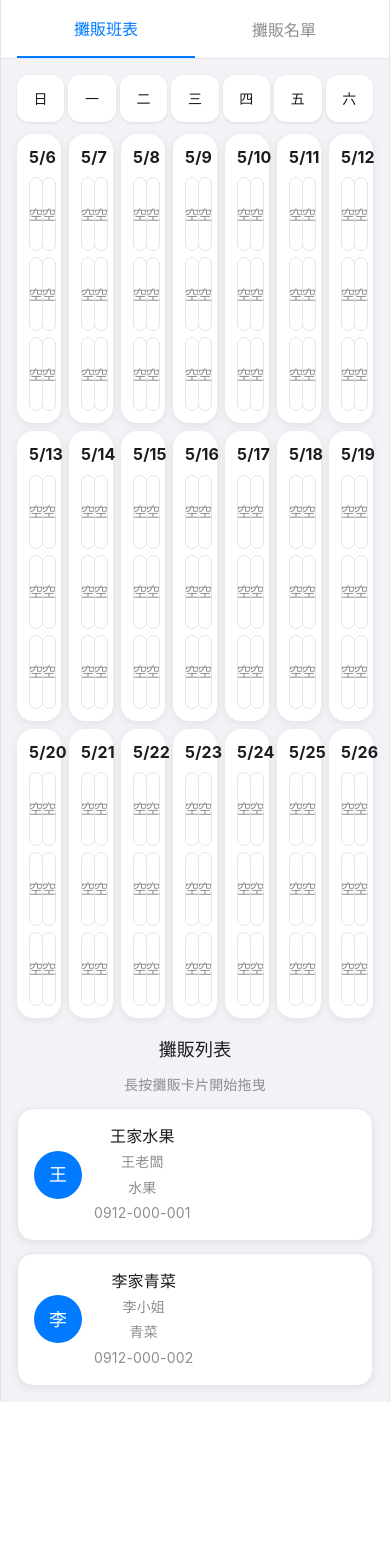
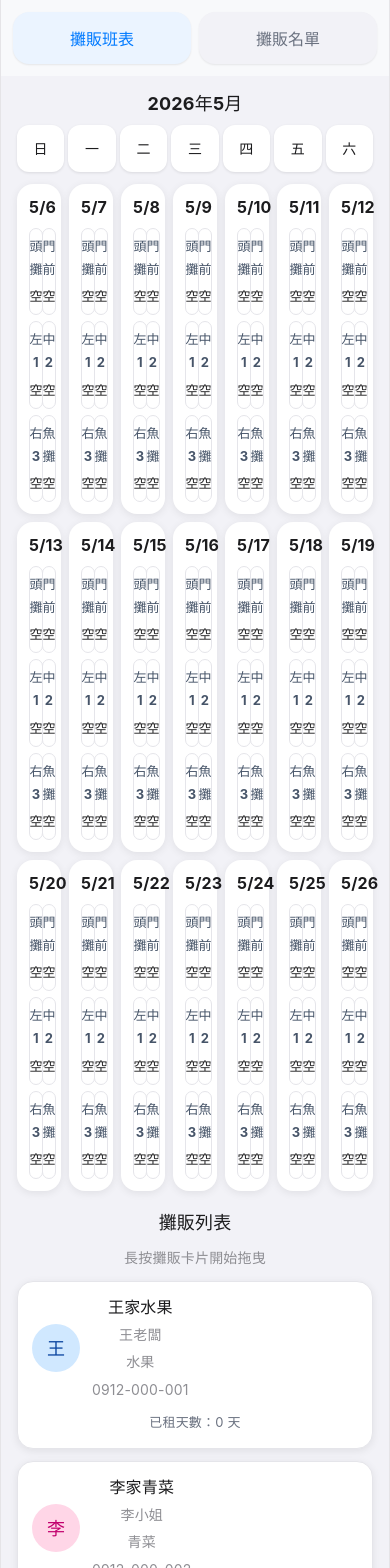
Before and after one commit to Hsu7183/dongmen-market-manager, a React (Vite) app: page / in a window 390 px wide. Shown: the top 1568 px of the page. Before the commit the page ends 1402 px from the top, so only its background shows below. Built offline with nearby package versions, Linux system fonts and the light colour scheme.

Commit message:
feat: polish mobile scheduling UI and vendor cards

```diff
--- a/src/App.tsx
+++ b/src/App.tsx
@@ -11,6 +11,8 @@ type Vendor = {
   phone: string;
   line: string;
   product: string;
+  gender: "男" | "女";
+  photo?: string;
   longTerm: boolean;
   weekdays: number[];
   preferredStall: StallId | "";
@@ -36,6 +38,7 @@ const defaultVendors: Vendor[] = [
     phone: "0912-000-001",
     line: "wangfruit",
     product: "水果",
+    gender: "男",
     longTerm: false,
     weekdays: [2, 4, 6],
     preferredStall: "頭攤",
@@ -47,6 +50,7 @@ const defaultVendors: Vendor[] = [
     phone: "0912-000-002",
     line: "livegetable",
     product: "青菜",
+    gender: "女",
     longTerm: false,
     weekdays: [1, 3, 5],
     preferredStall: "門前",
@@ -62,7 +66,12 @@ const emptyDayRecords = (): DayRecords => ({
   "魚攤": { status: "empty", vendorId: "", locked: false },
 });
 
-const getDateKey = (date: Date) => date.toISOString().slice(0, 10);
+const getDateKey = (date: Date) => {
+  const year = date.getFullYear();
+  const month = String(date.getMonth() + 1).padStart(2, "0");
+  const day = String(date.getDate()).padStart(2, "0");
+  return `${year}-${month}-${day}`;
+};
 const formatShortDate = (date: Date) => `${date.getMonth() + 1}/${date.getDate()}`;
 
 const buildScheduleDates = () => {
@@ -79,7 +88,20 @@ function App() {
   const [currentTab, setCurrentTab] = useState<Tab>("schedule");
   const [vendors, setVendors] = useState<Vendor[]>(() => {
     const raw = localStorage.getItem("vendors");
-    return raw ? (JSON.parse(raw) as Vendor[]) : defaultVendors;
+    const saved = raw ? (JSON.parse(raw) as Partial<Vendor>[]) : defaultVendors;
+    return saved.map((vendor) => ({
+      id: vendor.id ?? `v-${Date.now()}`,
+      stallName: vendor.stallName ?? "",
+      contactName: vendor.contactName ?? "",
+      phone: vendor.phone ?? "",
+      line: vendor.line ?? "",
+      product: vendor.product ?? "",
+      gender: vendor.gender ?? "男",
+      photo: vendor.photo ?? "",
+      longTerm: vendor.longTerm ?? false,
+      weekdays: vendor.weekdays ?? [],
+      preferredStall: vendor.preferredStall ?? "",
+    }));
   });
   const [schedule, setSchedule] = useState<ScheduleMap>(() => {
     const raw = localStorage.getItem("schedule");
@@ -91,6 +113,8 @@ function App() {
     phone: "",
     line: "",
     product: "",
+    gender: "男" as "男" | "女",
+    photo: "",
     longTerm: false,
     weekdays: [] as number[],
     preferredStall: "" as StallId | "",
@@ -98,6 +122,7 @@ function App() {
   const [mobileDragVendorId, setMobileDragVendorId] = useState<string | null>(null);
   const [dragOverCell, setDragOverCell] = useState<{ dateKey: string; stall: StallId } | null>(null);
   const [dragMessage, setDragMessage] = useState<string | null>(null);
+  const [activeVendorActions, setActiveVendorActions] = useState<string | null>(null);
 
   const touchDragTimerRef = useRef<number | null>(null);
   const touchStartPointRef = useRef<{ x: number; y: number } | null>(null);
@@ -111,6 +136,7 @@ function App() {
   }, [schedule]);
 
   const scheduleDates = useMemo(() => buildScheduleDates(), []);
+  const scheduleMonthLabel = `${scheduleDates[0].getFullYear()}年${scheduleDates[0].getMonth() + 1}月`;
   const vendorMap = useMemo(
     () =>
       vendors.reduce((map, vendor) => {
@@ -119,6 +145,18 @@ function App() {
       }, {} as Record<string, Vendor>),
     [vendors]
   );
+  const rentDays = useMemo(() => {
+    const counts: Record<string, number> = {};
+    Object.values(schedule).forEach((dayRecords) => {
+      STALLS.forEach((stall) => {
+        const record = dayRecords[stall];
+        if (record.vendorId) {
+          counts[record.vendorId] = (counts[record.vendorId] ?? 0) + 1;
+        }
+      });
+    });
+    return counts;
+  }, [schedule]);
 
   const updateStall = (dateKey: string, stall: StallId, patch: Partial<StallRecord>) => {
     setSchedule((prev) => {
@@ -189,6 +227,18 @@ function App() {
     }
   };
 
+  const handlePhotoChange = (event: React.ChangeEvent<HTMLInputElement>) => {
+    const file = event.target.files?.[0];
+    if (!file) return;
+    const reader = new FileReader();
+    reader.onload = () => {
+      if (typeof reader.result === "string") {
+        setNewVendor((prev) => ({ ...prev, photo: reader.result as string }));
+      }
+    };
+    reader.readAsDataURL(file);
+  };
+
   const handleMobileDrop = (dateKey: string, stall: StallId, vendorId: string) => {
     const current = schedule[dateKey] ?? emptyDayRecords();
     if (current[stall].locked) return;
@@ -254,14 +304,11 @@ function App() {
     const current = schedule[dateKey] ?? emptyDayRecords();
     const record = current[stall];
     if (record.locked) {
-      // Unlock
       updateStall(dateKey, stall, {
         status: "empty",
         vendorId: "",
         locked: false,
       });
-    } else {
-      // Do nothing for empty stalls
     }
   };
 
@@ -285,6 +332,8 @@ function App() {
       phone: "",
       line: "",
       product: "",
+      gender: "男",
+      photo: "",
       longTerm: false,
       weekdays: [],
       preferredStall: "",
@@ -338,6 +387,28 @@ function App() {
               value={newVendor.product}
               onChange={(e) => setNewVendor({ ...newVendor, product: e.target.value })}
             />
+            <div style={styles.fieldRow}>
+              <label style={styles.fieldLabel}>
+                性別
+                <select
+                  style={styles.select}
+                  value={newVendor.gender}
+                  onChange={(e) => setNewVendor({ ...newVendor, gender: e.target.value as "男" | "女" })}
+                >
+                  <option value="男">男</option>
+                  <option value="女">女</option>
+                </select>
+              </label>
+              <label style={styles.fieldLabel}>
+                照片
+                <input
+                  type="file"
+                  accept="image/*"
+                  style={styles.fileInput}
+                  onChange={handlePhotoChange}
+                />
+              </label>
+            </div>
             <div style={styles.checkboxRow}>
               <label style={styles.checkboxLabel}>
                 <input
@@ -403,14 +474,31 @@ function App() {
             <button style={styles.primaryButton} onClick={addVendor}>新增攤販</button>
           </div>
 
-          {vendors.map((vendor) => (
-            <div key={vendor.id} style={styles.vendorCard}>
+          {vendors.map((vendor) => {
+            const cardBg = vendor.photo ? "transparent" : vendor.gender === "女" ? "#ffd6e7" : "#d0e8ff";
+            return (
+              <div key={vendor.id} style={styles.vendorCardCompact}>
+                <div style={styles.vendorCardRow}>
+                  <div style={{ ...styles.avatar, background: cardBg }}>
+                    {vendor.photo ? (
+                      <img src={vendor.photo} alt="avatar" style={styles.avatarImage} />
+                    ) : (
+                      <span style={{ color: vendor.gender === "女" ? "#c2006e" : "#0d47a1" }}>
+                        {vendor.contactName.charAt(0)}
+                      </span>
+                    )}
+                  </div>
+                  <div style={styles.vendorMetaCompact}>
                     <div style={styles.vendorTitle}>{vendor.stallName}</div>
                     <div style={styles.vendorInfo}>{vendor.contactName}</div>
                     <div style={styles.vendorInfo}>{vendor.product}</div>
                     <div style={styles.vendorInfo}>{vendor.phone}</div>
                   </div>
-          ))}
+                </div>
+                <div style={styles.rentDays}>已租天數：{rentDays[vendor.id] ?? 0} 天</div>
+              </div>
+            );
+          })}
         </div>
       </div>
     );
@@ -431,6 +519,7 @@ function App() {
       </div>
 
       <div style={styles.content}>
+        <div style={styles.monthTitle}>{scheduleMonthLabel}</div>
         <div style={styles.calendarHeader}>
           {WEEKDAYS.map((day) => (
             <div key={day} style={styles.weekdayCell}>{day}</div>
@@ -460,20 +549,22 @@ function App() {
                           ...styles.stallCell,
                           background: record.status === "occupied" ? "#d1fae5" : "#ffffff",
                           borderColor: isDragOver ? "#007aff" : "#e5e5ea",
-                          opacity: record.locked ? 0.9 : 1,
+                          opacity: record.locked ? 0.95 : 1,
                         }}
                         onDragOver={(event) => event.preventDefault()}
                         onDrop={(event) => handleDesktopDrop(event, dateKey, stall)}
                         onClick={() => handleStallClick(dateKey, stall)}
                       >
+                        <div style={styles.stallName}>{stall}</div>
                         {record.status === "occupied" && vendor ? (
                           <>
-                            <div style={styles.vendorAvatarSmall}>{vendor.contactName.charAt(0)}</div>
+                            <div style={styles.vendorAvatarLarge}>{vendor.contactName.charAt(0)}</div>
                             <div style={styles.vendorNameSmall}>{vendor.stallName}</div>
                             <div style={styles.lockIcon}>🔒</div>
+                            <div style={styles.stallStatusText}>已排</div>
                           </>
                         ) : (
-                          <div style={styles.emptyText}>空</div>
+                          <div style={styles.stallStatusText}>空</div>
                         )}
                       </div>
                     );
@@ -488,7 +579,10 @@ function App() {
           <div style={styles.sectionTitle}>攤販列表</div>
           <div style={styles.dragHint}>{dragMessage || "長按攤販卡片開始拖曳"}</div>
           <div style={styles.vendorList}>
-            {vendors.map((vendor) => (
+            {vendors.map((vendor) => {
+              const isActive = activeVendorActions === vendor.id;
+              const activeBg = vendor.photo ? "transparent" : vendor.gender === "女" ? "#ffd6e7" : "#d0e8ff";
+              return (
                 <div
                   key={vendor.id}
                   draggable
@@ -497,20 +591,51 @@ function App() {
                   onTouchMove={handleVendorTouchMove}
                   onTouchEnd={handleVendorTouchEnd}
                   onTouchCancel={handleVendorTouchEnd}
+                  onClick={() => setActiveVendorActions(isActive ? null : vendor.id)}
                   style={{
-                  ...styles.vendorCardHorizontal,
+                    ...styles.vendorCardCompact,
                     opacity: mobileDragVendorId === vendor.id ? 0.6 : 1,
                   }}
                 >
-                <div style={styles.avatar}>{vendor.contactName.charAt(0)}</div>
-                <div style={styles.vendorMeta}>
+                  <div style={styles.vendorCardRow}>
+                    <div style={{ ...styles.avatar, background: activeBg }}>
+                      {vendor.photo ? (
+                        <img src={vendor.photo} alt="avatar" style={styles.avatarImage} />
+                      ) : (
+                        <span style={{ color: vendor.gender === "女" ? "#c2006e" : "#0d47a1" }}>
+                          {vendor.contactName.charAt(0)}
+                        </span>
+                      )}
+                    </div>
+                    <div style={styles.vendorMetaCompact}>
                       <div style={styles.vendorTitle}>{vendor.stallName}</div>
                       <div style={styles.vendorInfo}>{vendor.contactName}</div>
                       <div style={styles.vendorInfo}>{vendor.product}</div>
                       <div style={styles.vendorInfo}>{vendor.phone}</div>
                     </div>
                   </div>
-            ))}
+                  <div style={styles.rentDays}>已租天數：{rentDays[vendor.id] ?? 0} 天</div>
+                  {isActive ? (
+                    <div style={styles.quickActions}>
+                      <button
+                        type="button"
+                        style={styles.quickActionButton}
+                        onClick={() => (window.location.href = `tel:${vendor.phone}`)}
+                      >
+                        📞
+                      </button>
+                      <button
+                        type="button"
+                        style={styles.quickActionButton}
+                        onClick={() => alert(vendor.line ? `LINE ID：${vendor.line}` : "沒有 LINE ID")}
+                      >
+                        💬
+                      </button>
+                    </div>
+                  ) : null}
+                </div>
+              );
+            })}
           </div>
         </div>
       </div>
@@ -527,27 +652,28 @@ const styles: Record<string, React.CSSProperties> = {
     fontFamily: "-apple-system, BlinkMacSystemFont, 'Segoe UI', Roboto, sans-serif",
   },
   tabBar: {
-    display: "flex",
-    background: "#ffffff",
-    borderBottom: "1px solid #e5e5ea",
-    padding: "0 16px",
+    display: "grid",
+    gridTemplateColumns: "1fr 1fr",
+    gap: "8px",
+    padding: "12px",
+    background: "#f8f9fb",
   },
   tabButton: {
-    flex: 1,
-    padding: "16px 0",
+    padding: "14px 0",
+    borderRadius: "16px",
     border: "none",
-    background: "none",
     fontSize: "16px",
-    fontWeight: 600,
-    color: "#8e8e93",
+    fontWeight: 700,
     cursor: "pointer",
+    boxShadow: "0 1px 2px rgba(0,0,0,0.08)",
   },
   activeTab: {
     color: "#007aff",
-    borderBottom: "2px solid #007aff",
+    background: "#ebf4ff",
   },
   inactiveTab: {
-    color: "#8e8e93",
+    color: "#6b7280",
+    background: "#f2f2f7",
   },
   content: {
     flex: 1,
@@ -585,6 +711,100 @@ const styles: Record<string, React.CSSProperties> = {
     display: "flex",
     flexDirection: "column",
     gap: "8px",
+  },
+  monthTitle: {
+    fontSize: "18px",
+    fontWeight: 700,
+    color: "#1c1c1e",
+    marginBottom: "10px",
+  },
+  stallName: {
+    fontSize: "13px",
+    color: "#475569",
+    fontWeight: 700,
+  },
+  stallStatusText: {
+    fontSize: "13px",
+    color: "#1c1c1e",
+    fontWeight: 600,
+  },
+  vendorAvatarLarge: {
+    width: "36px",
+    height: "36px",
+    borderRadius: "50%",
+    background: "#007aff",
+    color: "white",
+    display: "grid",
+    placeItems: "center",
+    fontSize: "16px",
+    fontWeight: 700,
+  },
+  fieldRow: {
+    display: "grid",
+    gap: "12px",
+    marginBottom: "12px",
+  },
+  fieldLabel: {
+    display: "grid",
+    gap: "8px",
+    fontSize: "14px",
+    color: "#1c1c1e",
+  },
+  select: {
+    width: "100%",
+    padding: "12px 14px",
+    borderRadius: "12px",
+    border: "1px solid #d1d1d6",
+    fontSize: "15px",
+    background: "#fafafa",
+  },
+  fileInput: {
+    width: "100%",
+    padding: "10px 0",
+    fontSize: "14px",
+  },
+  vendorCardCompact: {
+    background: "#ffffff",
+    borderRadius: "16px",
+    border: "1px solid #e5e5ea",
+    padding: "14px",
+    boxShadow: "0 2px 8px rgba(0,0,0,0.08)",
+    display: "flex",
+    flexDirection: "column",
+    gap: "10px",
+  },
+  vendorCardRow: {
+    display: "flex",
+    alignItems: "center",
+    gap: "12px",
+  },
+  vendorMetaCompact: {
+    display: "grid",
+    gap: "4px",
+  },
+  rentDays: {
+    color: "#6b7280",
+    fontSize: "13px",
+  },
+  quickActions: {
+    display: "flex",
+    gap: "10px",
+    marginTop: "8px",
+  },
+  quickActionButton: {
+    width: "44px",
+    height: "44px",
+    borderRadius: "50%",
+    border: "none",
+    background: "#f2f2f7",
+    fontSize: "18px",
+    cursor: "pointer",
+  },
+  avatarImage: {
+    width: "100%",
+    height: "100%",
+    objectFit: "cover",
+    borderRadius: "50%",
   },
   dateTitle: {
     fontSize: "16px",
```
Lines whose indentation alone changed are shown as unchanged.
